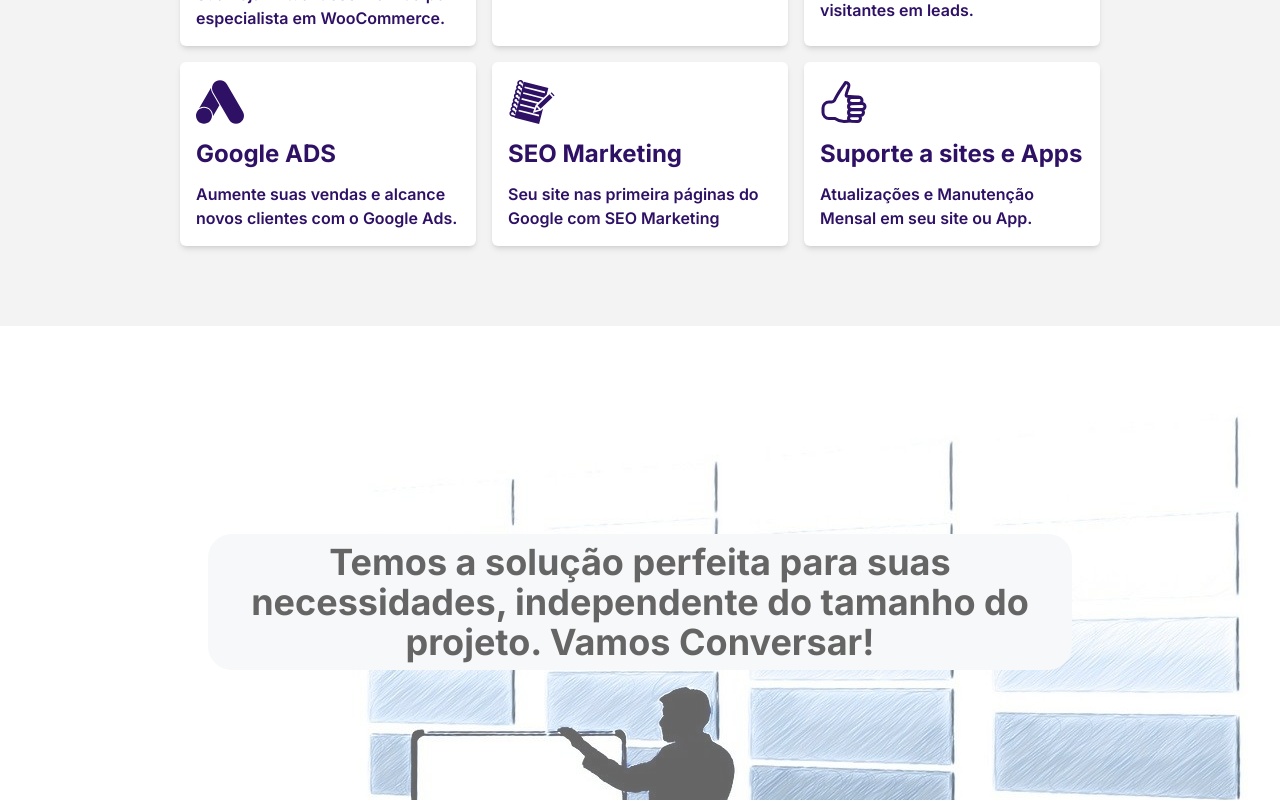
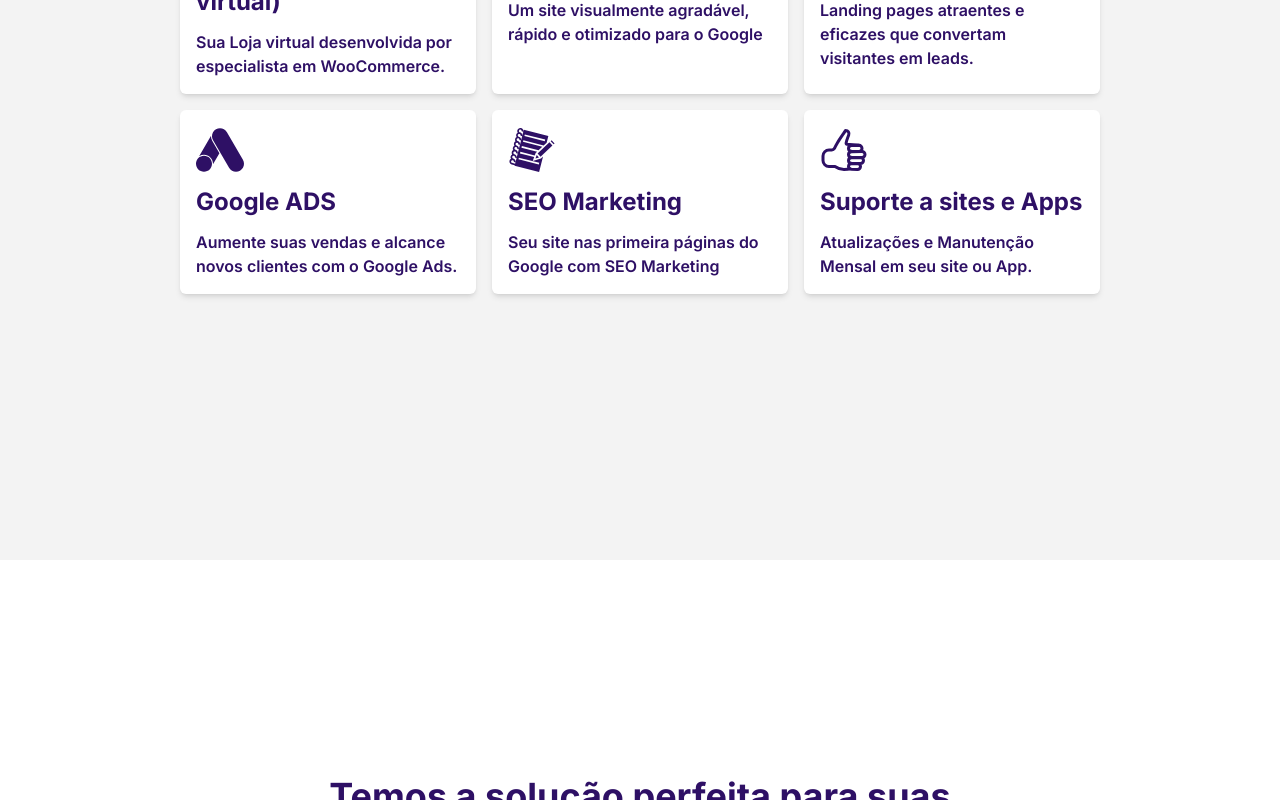
Before and after one commit to infotecdevs/infotecdevssite, a Next.js app: page / in a window 1280 px wide. Shown: the part 2000-2800 px from the top of the page. Built offline with nearby package versions, Linux system fonts and the light colour scheme.

Commit message:
experience

```diff
--- a/src/components/Experience/index.tsx
+++ b/src/components/Experience/index.tsx
@@ -2,23 +2,11 @@
 const Experience = () => {
   return (
     <div className="relative w-full h-screen overflow-hidden flex flex-col ">
-      <div
-        className="min-h-screen bg-red-800 opacity-100 absolute inset-0 z-[-1]"
-        style={{
-          backgroundImage: "url('/images/time-g.jpg')",
-          backgroundAttachment: 'fixed',
-          backgroundPosition: 'top center',
-          backgroundRepeat: 'no-repeat',
-          opacity: 0.6,
 
-          backgroundSize: 'cover',
-          transition: 'opacity 0.3s ease-in-out',
-        }}
-      >
       <div className='px-4 sm:px-10 lg:px-[10rem]  pt-20 md:pb-[25rem]'>
         <div className='py-20 '>
-            <h1 className="text-2xl text-black bg-gray-100 rounded-3xl p-2 md:text-4xl font-bold
-          flex text-center justify-center m-12  relative z-20 opacity-100 ">
+          <h1 className="text-2xl text-violet-950 rounded-3xl p-2 md:text-4xl font-bold
+          flex text-center justify-center m-12  relative  opacity-100 ">
             Temos a solução perfeita para suas necessidades, independente
             do tamanho do projeto. Vamos Conversar!
           </h1>
@@ -28,23 +16,23 @@ const Experience = () => {
 
             <div className="grid  gap-4 sm:grid-cols-3 md:grid-cols-3 md:mt-20 text-white ">
 
-                <div className="   p-4 grid  relative z-10"
+              <div className="p-4 grid  relative z-10"
               >
-                  <div className="text-center text-black bg-white rounded-3xl p-2">
+                <div className="text-center text-violet-950 bg-white rounded-3xl p-2">
                   <h1 className=" text-3xl  md:text-5xl font-bold">+4</h1>
                   <p className="text-xl font-semibold">Anos de Experiência</p>
                 </div>
               </div>
 
               <div className=" grid grid-rows-1 relative z-10">
-                  <div className="  text-center text-black bg-white rounded-3xl p-2">
+                <div className="  text-center text-violet-950 bg-white rounded-3xl p-2">
                   <h1 className="text-3xl  md:text-5xl font-bold">+15</h1>
                   <p>Clicks transformados em sucesso</p>
                 </div>
               </div>
 
               <div className="grid grid-rows-1 pt-4 relative z-10">
-                  <div className="  text-center text-black bg-white rounded-3xl p-2">
+                <div className="  text-center text-violet-950 bg-white rounded-3xl p-2">
                   <h1 className="text-3xl  md:text-5xl font-bold">1</h1>
                   <p>Objetivo: Sua empresa Vendendo mais todos os dias</p>
                 </div>
@@ -55,7 +43,7 @@ const Experience = () => {
         </div>
       </div>
     </div>
-    </div>
+
   );
 };
 
--- a/src/components/Footer/Index.tsx
+++ b/src/components/Footer/Index.tsx
@@ -40,7 +40,7 @@ const Footer = () => {
       <div className=' bg-violet-950 text-white w-full py-12'>
 
         <div className='grid grid-cols-2 gap-4 items-center'>
-          <div className='flex flex-col align-center justify-center pl-20'>
+          <div className='flex flex-col align-center justify-center'>
             <h3 className='text-2xl font-bold text-white'>Serviços :</h3>
             <ul className='align-center'>
               <li>Criação de Landing Page</li>
--- a/src/components/Hero/index.tsx
+++ b/src/components/Hero/index.tsx
@@ -84,13 +84,13 @@ const Hero = () => {
               <hr className="w-1/2 text-violet-950 border-none bg-violet-950 h-5"></hr>
               <ul className='pb-10'>
                 <li>Sites Inteligentes</li>
-                <li>Sites Responsivos</li>
-                <li>Sites Rápidos</li>
+                <li>Landing Pages Responsivas</li>
+                <li>E-commerces rápidos</li>
               </ul>
 
               <button
                 className="uppercase rounded-lg bg-green-700
-               hover:bg-white hover:text-green-700 duration-500 py-4 px-4
+               hover:text-[#f3f3f3] hover:bg-green-500 duration-500 py-4 px-4
                text-white text-md" onClick={handleClickWhatsapp}
               >
                 Entre em contato agora mesmo
--- a/src/components/Skills/index.tsx
+++ b/src/components/Skills/index.tsx
@@ -64,7 +64,7 @@ const Skills = () => {
   return (
     <>
       <span id="about"></span>
-      <div className="pb-20 sm:py-12 sm:pb-12 md:py-20 px-8 sm:px-12 md:px-20 lg:px-[10rem]
+      <div className="pb-[8rem] sm:py-12 sm:pb-[10rem] md:pb-[10rem] md:pt-[8rem] lg:pb-[266px] px-8 sm:px-12 md:px-20 lg:px-[10rem]
        bg-[#f3f3f3]">
         <div className="mx-2 md:mx-5">
           <div className=" grid grid-cols-1 gap-4 sm:grid-cols-3 sm:gap-2 md:gap-4">
```
Lines whose indentation alone changed are shown as unchanged.
